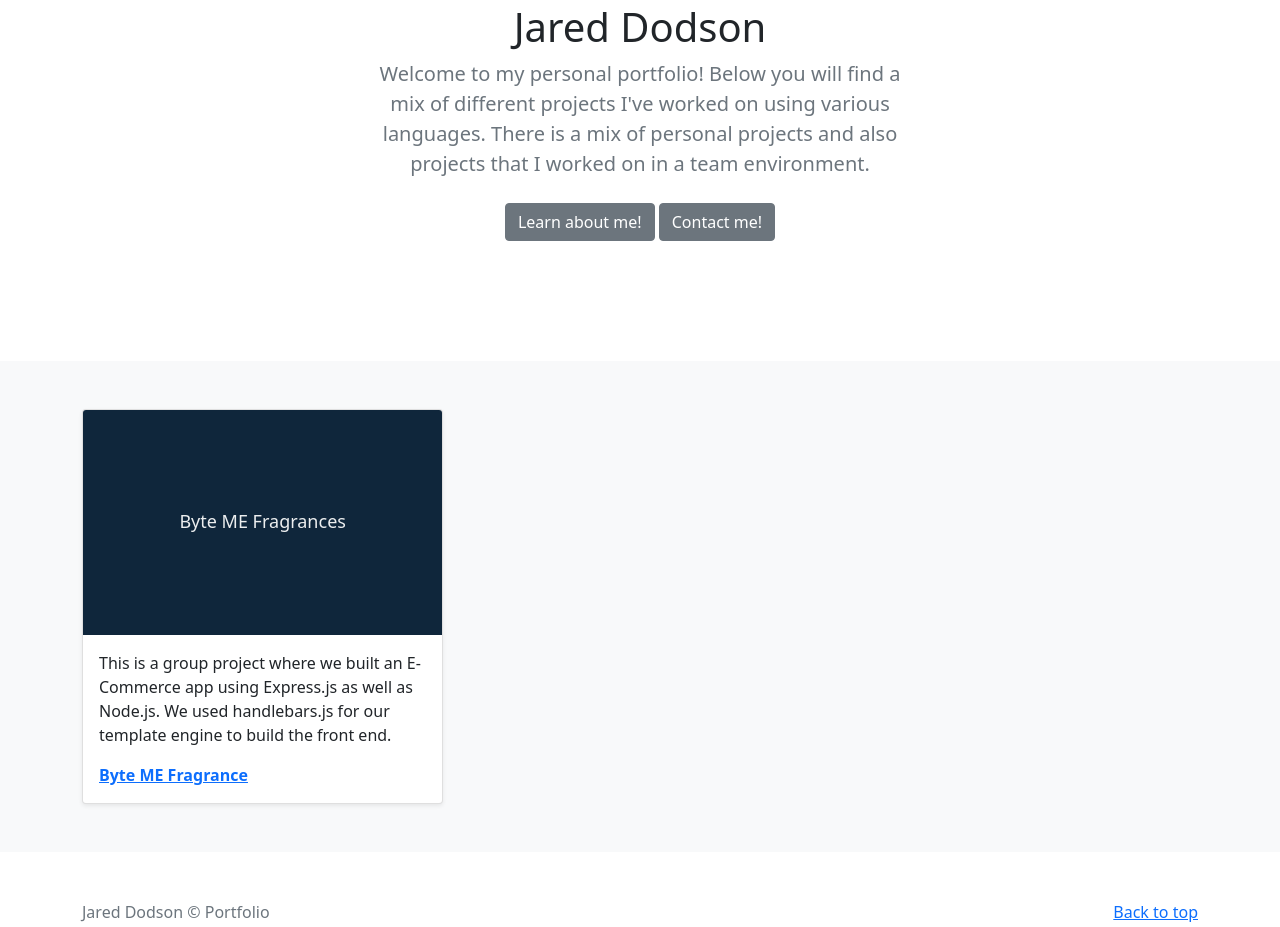
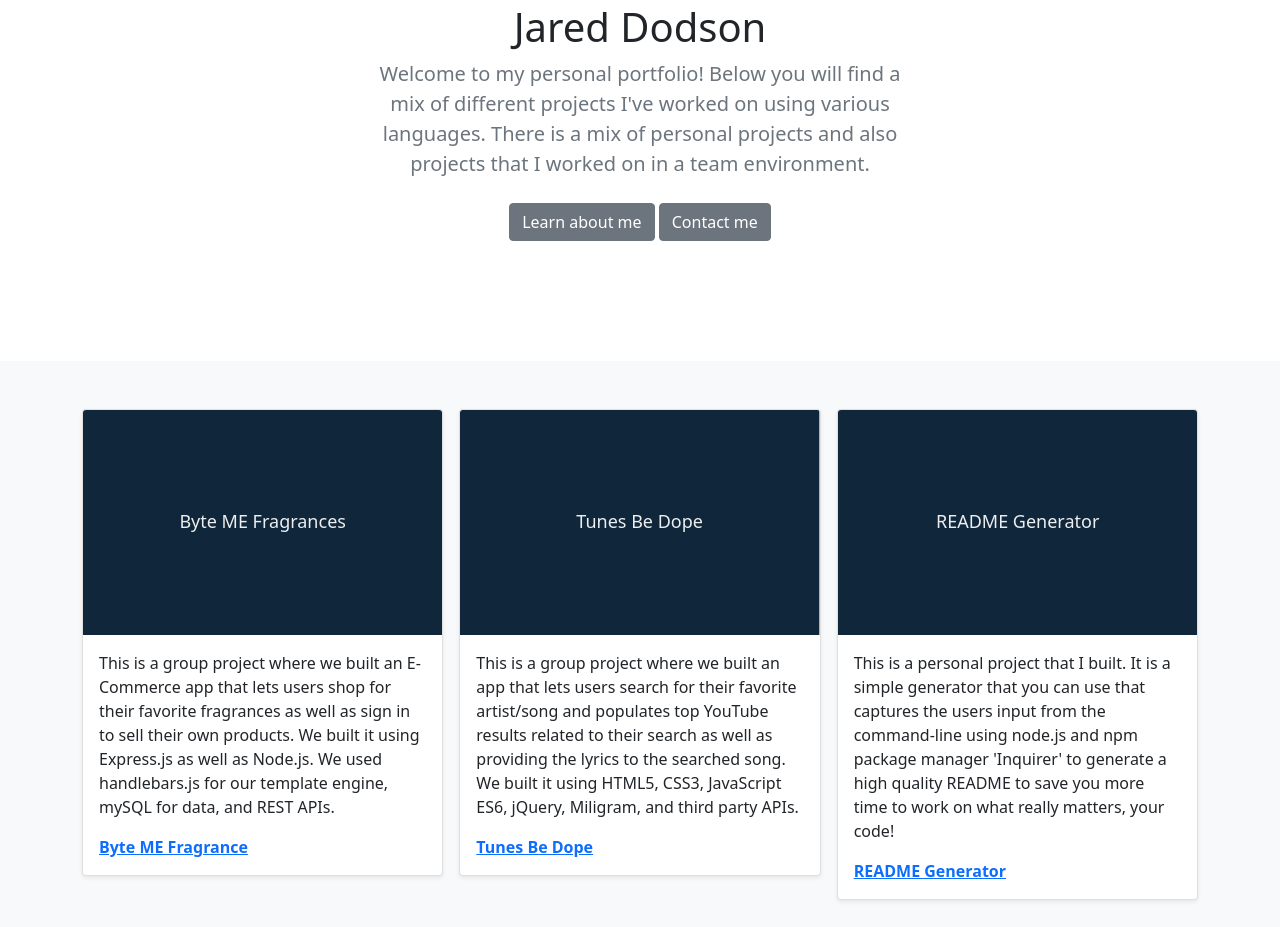
Before and after one commit to jareddodson/Portfolio, a website: page home.html in a window 1280 px wide. Shown: the part 149-1076 px from the top of the page. Drawn offline with nearby package versions, Linux system fonts and the light colour scheme.

Commit message:
added tbd and readme generator projects to homepage

```diff
--- a/home.html
+++ b/home.html
@@ -59,8 +59,8 @@
         <h1 class="fw-light">Jared Dodson</h1>
         <p class="lead text-muted">Welcome to my personal portfolio! Below you will find a mix of different projects I've worked on using various languages. There is a mix of personal projects and also projects that I worked on in a team environment.</p>
         <p>
-          <a href="./about.html" class="btn btn-secondary my-2">Learn about me!</a>
-          <a href="./contact.html" class="btn btn-secondary my-2">Contact me!</a>
+          <a href="./about.html" class="btn btn-secondary my-2">Learn about me</a>
+          <a href="./contact.html" class="btn btn-secondary my-2">Contact me</a>
         </p>
       </div>
     </div>
@@ -75,7 +75,7 @@
             <svg class="bd-placeholder-img card-img-top" width="100%" height="225" xmlns="http://www.w3.org/2000/svg" role="img" aria-label="Placeholder: Thumbnail" preserveAspectRatio="xMidYMid slice" focusable="false"><title>Placeholder</title><rect width="100%" height="100%" fill="#0F263B"/><text x="50%" y="50%" fill="#eceeef" dy=".3em">Byte ME Fragrances</text></svg>
 
             <div class="card-body">
-              <p class="card-text">This is a group project where we built an E-Commerce app using Express.js as well as Node.js. We used handlebars.js for our template engine to build the front end.</p>
+              <p class="card-text">This is a group project where we built an E-Commerce app that lets users shop for their favorite fragrances as well as sign in to sell their own products. We built it using Express.js as well as Node.js. We used handlebars.js for our template engine, mySQL for data, and REST APIs.</p>
               <div class="d-flex justify-content-between align-items-center">
                 <a href="https://byteme-ecommerce.herokuapp.com/" id="card-links" class="link-primary">Byte ME Fragrance</a>
               </div>
@@ -83,14 +83,14 @@
           </div>
         </div>
 
-        <!-- <div class="col">
+        <div class="col">
           <div class="card shadow-sm">
-            <svg class="bd-placeholder-img card-img-top" width="100%" height="225" xmlns="http://www.w3.org/2000/svg" role="img" aria-label="Placeholder: Thumbnail" preserveAspectRatio="xMidYMid slice" focusable="false"><title>Placeholder</title><rect width="100%" height="100%" fill="#0F263B"/><text x="50%" y="50%" fill="#eceeef" dy=".3em">Thumbnail</text></svg>
+            <svg class="bd-placeholder-img card-img-top" width="100%" height="225" xmlns="http://www.w3.org/2000/svg" role="img" aria-label="Placeholder: Thumbnail" preserveAspectRatio="xMidYMid slice" focusable="false"><title>Placeholder</title><rect width="100%" height="100%" fill="#0F263B"/><text x="50%" y="50%" fill="#eceeef" dy=".3em">Tunes Be Dope</text></svg>
 
             <div class="card-body">
-              <p class="card-text">This is a wider card with supporting text below as a natural lead-in to additional content. This content is a little bit longer.</p>
+              <p class="card-text">This is a group project where we built an app that lets users search for their favorite artist/song and populates top YouTube results related to their search as well as providing the lyrics to the searched song. We built it using HTML5, CSS3, JavaScript ES6, jQuery, Miligram, and third party APIs.</p>
               <div class="d-flex justify-content-between align-items-center">
-                <a href="#" id="card-links" class="link-primary">Primary link</a>
+                <a href="https://github.com/jareddodson/T-B-D" id="card-links" class="link-primary">Tunes Be Dope</a>
               </div>
             </div>
           </div>
@@ -98,18 +98,18 @@
 
         <div class="col">
           <div class="card shadow-sm">
-            <svg class="bd-placeholder-img card-img-top" width="100%" height="225" xmlns="http://www.w3.org/2000/svg" role="img" aria-label="Placeholder: Thumbnail" preserveAspectRatio="xMidYMid slice" focusable="false"><title>Placeholder</title><rect width="100%" height="100%" fill="#0F263B"/><text x="50%" y="50%" fill="#eceeef" dy=".3em">Thumbnail</text></svg>
+            <svg class="bd-placeholder-img card-img-top" width="100%" height="225" xmlns="http://www.w3.org/2000/svg" role="img" aria-label="Placeholder: Thumbnail" preserveAspectRatio="xMidYMid slice" focusable="false"><title>Placeholder</title><rect width="100%" height="100%" fill="#0F263B"/><text x="50%" y="50%" fill="#eceeef" dy=".3em">README Generator</text></svg>
 
             <div class="card-body">
-              <p class="card-text">This is a wider card with supporting text below as a natural lead-in to additional content. This content is a little bit longer.</p>
+              <p class="card-text">This is a personal project that I built. It is a simple generator that you can use that captures the users input from the command-line using node.js and npm package manager 'Inquirer' to generate a high quality README to save you more time to work on what really matters, your code!</p>
               <div class="d-flex justify-content-between align-items-center">
-                <a href="#" id="card-links" class="link-primary">Primary link</a>
+                <a href="https://github.com/jareddodson/readme-generator" id="card-links" class="link-primary">README Generator</a>
               </div>
             </div>
           </div>
         </div>
 
-        <div class="col">
+        <!-- <div class="col">
           <div class="card shadow-sm">
             <svg class="bd-placeholder-img card-img-top" width="100%" height="225" xmlns="http://www.w3.org/2000/svg" role="img" aria-label="Placeholder: Thumbnail" preserveAspectRatio="xMidYMid slice" focusable="false"><title>Placeholder</title><rect width="100%" height="100%" fill="#0F263B"/><text x="50%" y="50%" fill="#eceeef" dy=".3em">Thumbnail</text></svg>
 
```
